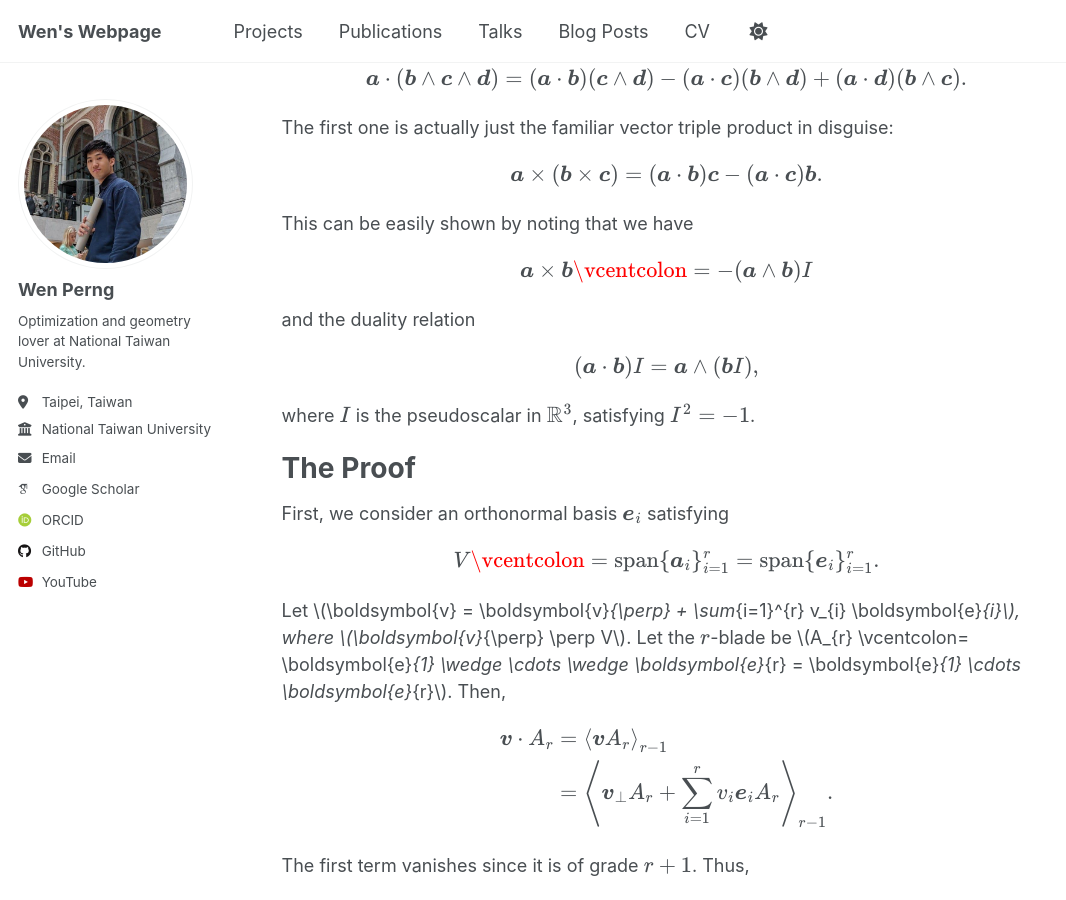
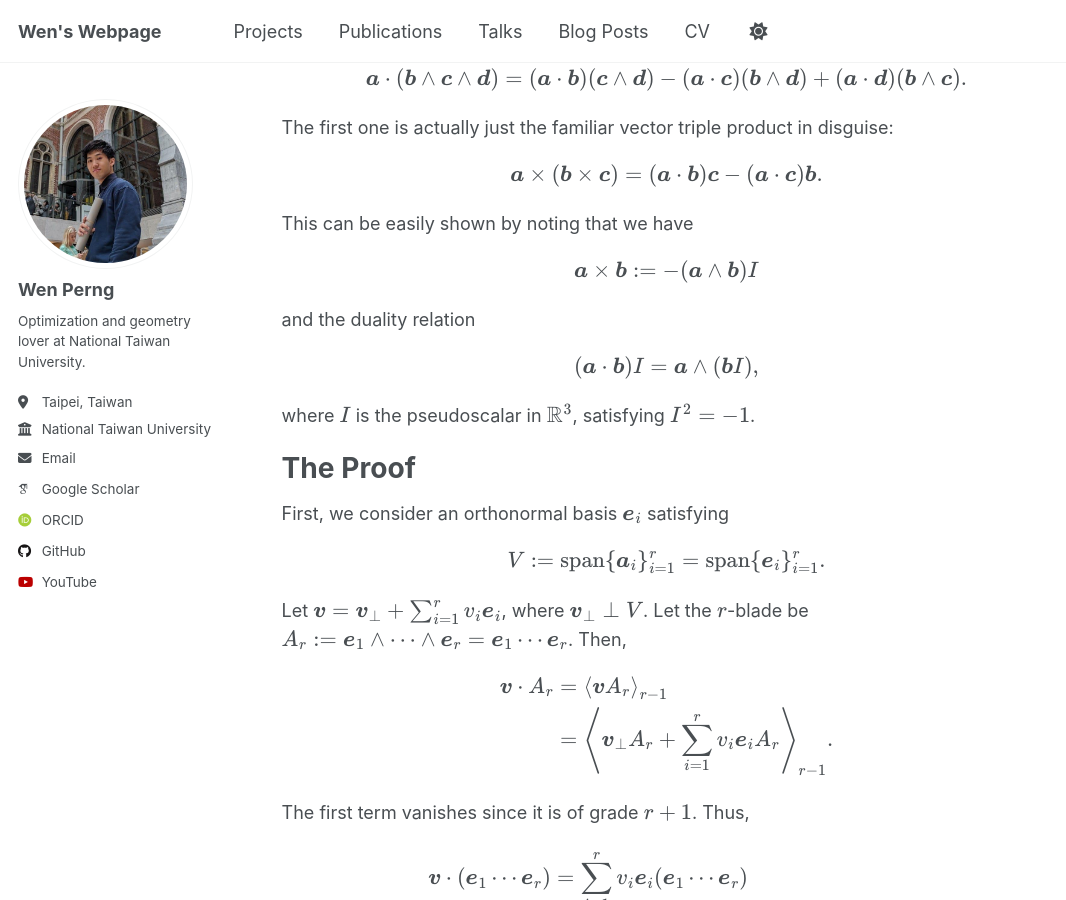
Before and after one commit to WenPerng/WenPerng.github.io, a Jekyll site: the page built from _posts/geometric-algebra/2026-06-21-blog-post.md, in a window 1280 px wide and 900 px high, scrolled down 605 px. Shown: the whole window, without its empty margins (0-1066 px from the left). Built offline with Jekyll 4.4.1, drawn with Linux system fonts in a browser that asks for light colours; some web fonts are replaced; a script that is not in the unit is left out.

Commit message:
Update 2026-06-21-blog-post.md
symbol updates (underscroll & \vcentcolon replaced by :)

```diff
--- a/_posts/geometric-algebra/2026-06-21-blog-post.md
+++ b/_posts/geometric-algebra/2026-06-21-blog-post.md
@@ -49,7 +49,7 @@ This can be easily shown by noting that we have
 <p>
 
 $$
-\boldsymbol{a} \times \boldsymbol{b} \vcentcolon= -(\boldsymbol{a} \wedge \boldsymbol{b})I
+\boldsymbol{a} \times \boldsymbol{b} := -(\boldsymbol{a} \wedge \boldsymbol{b})I
 $$
 </p>
 and the duality relation
@@ -66,10 +66,10 @@ First, we consider an orthonormal basis \\(\{\boldsymbol{e}_i\}\\) satisfying
 <p>
 
 $$
-V \vcentcolon= \mathrm{span}\{\boldsymbol{a}_{i}\}_{i=1}^{r} = \mathrm{span}\{\boldsymbol{e}_{i}\}_{i=1}^{r}.
+V := \mathrm{span}\{\boldsymbol{a}_{i}\}_{i=1}^{r} = \mathrm{span}\{\boldsymbol{e}_{i}\}_{i=1}^{r}.
 $$
 </p>
-Let \\(\boldsymbol{v} = \boldsymbol{v}_{\perp} + \sum_{i=1}^{r} v_{i} \boldsymbol{e}_{i}\\), where \\(\boldsymbol{v}_{\perp} \perp V\\). Let the \\(r\\)-blade be \\(A_{r} \vcentcolon= \boldsymbol{e}_{1} \wedge \cdots \wedge \boldsymbol{e}_{r} = \boldsymbol{e}_{1} \cdots \boldsymbol{e}_{r}\\). Then,
+Let \\(\boldsymbol{v} = \boldsymbol{v}\_{\perp} + \sum\_{i=1}^{r} v\_{i} \boldsymbol{e}\_{i}\\), where \\(\boldsymbol{v}\_{\perp} \perp V\\). Let the \\(r\\)-blade be \\(A\_{r} := \boldsymbol{e}\_{1} \wedge \cdots \wedge \boldsymbol{e}\_{r} = \boldsymbol{e}\_{1} \cdots \boldsymbol{e}\_{r}\\). Then,
 <p>
 
 $$
```
